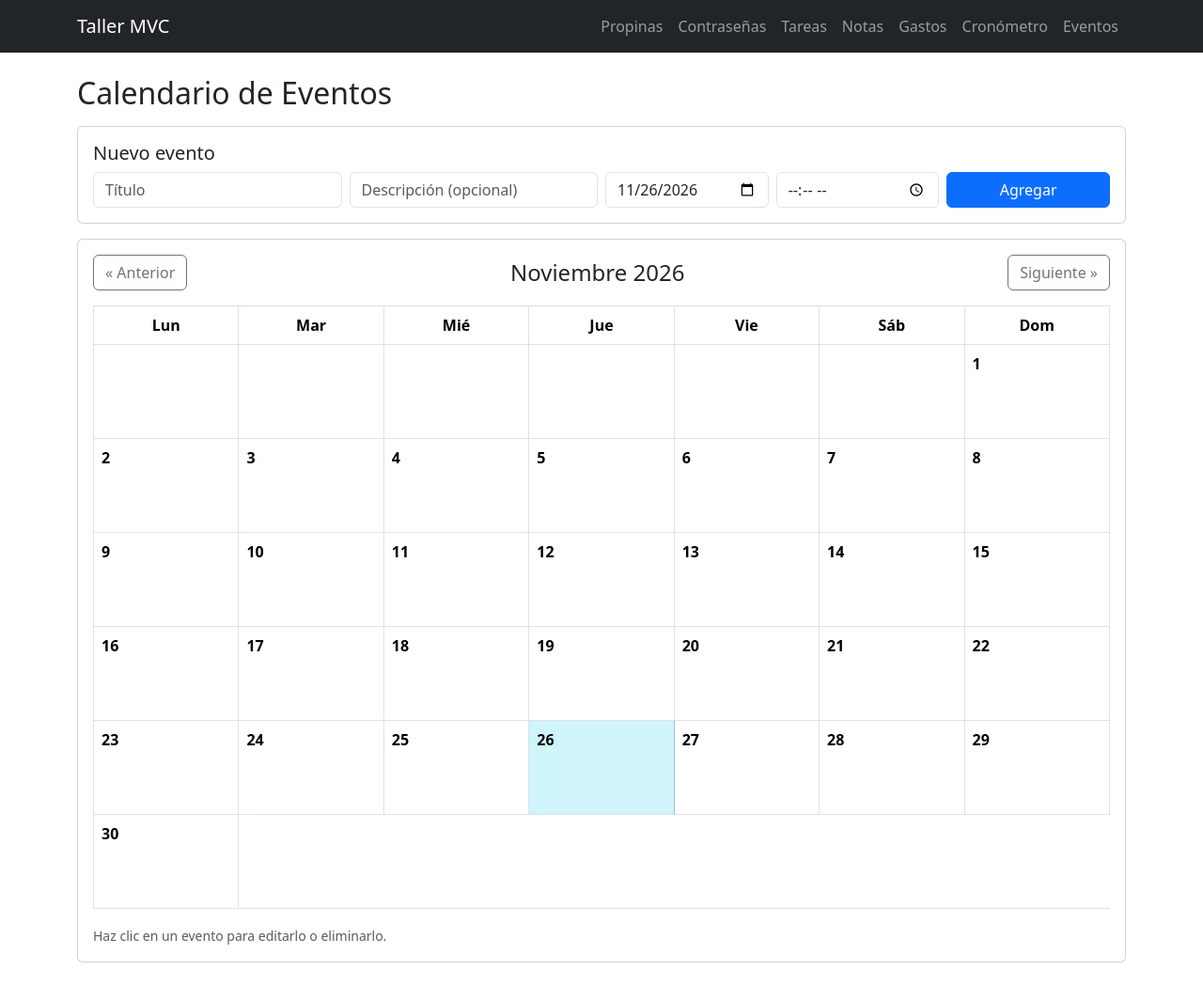
After one commit to santimendoza15/taller-mvc, a Laravel app: page /eventos in a window 1280 px wide. The commit adds this page. Shown: the whole page at 94% size. Run offline with Laravel 12, Linux system fonts and the light colour scheme; tables that the repository leaves empty hold one stand-in row (values such as "Sample post").

Commit message:
Add events calendar with reminders

```diff
--- /dev/null
+++ b/app/Http/Controllers/EventoController.php
@@ -0,0 +1,122 @@
+<?php
+
+namespace App\Http\Controllers;
+
+use App\Models\Evento;
+use Carbon\Carbon;
+use Illuminate\Http\Request;
+use Illuminate\Support\Facades\Session;
+use Illuminate\Support\Facades\Validator;
+
+class EventoController extends Controller
+{
+    public function index(Request $request) {
+
+        // El mes que se muestra en el calendario (por defecto, el actual)
+        $mes = Carbon::parse(($request->mes ?? date('Y-m')) . '-01');
+
+        // Los eventos de ese mes, agrupados por dia: [ '2026-11-25' => [evento, evento], ... ]
+        $eventosDelMes = Evento::whereYear('fecha', $mes->year)
+                               ->whereMonth('fecha', $mes->month)
+                               ->orderBy('hora')
+                               ->get()
+                               ->groupBy(function ($evento) {
+                                   return $evento->fecha->format('Y-m-d');
+                               });
+
+        // Recordatorios: los eventos de hoy y de manana
+        $recordatorios = Evento::whereBetween('fecha', [ date('Y-m-d'), date('Y-m-d', strtotime('+1 day')) ])
+                               ->orderBy('fecha')
+                               ->orderBy('hora')
+                               ->get();
+
+        return view('eventos/index', [
+            'mes' => $mes,
+            'eventosDelMes' => $eventosDelMes,
+            'recordatorios' => $recordatorios
+        ]);
+    }
+
+    public function store(Request $request) {
+
+        $this->validar($request);
+
+        $evento = new Evento();
+        $this->llenar($evento, $request);
+
+        Session::flash('message', 'Evento agregado');
+        return redirect()->route('eventos.index', [ 'mes' => substr($request->fecha, 0, 7) ]);
+    }
+
+    public function edit($id) {
+
+        $evento = Evento::find($id);
+
+        if (empty($evento)) {
+
+            Session::flash('message', 'El evento no existe');
+            return redirect()->route('eventos.index');
+        }
+
+        return view('eventos/edit', [ 'evento' => $evento ]);
+    }
+
+    public function update(Request $request, $id) {
+
+        $evento = Evento::find($id);
+
+        if (empty($evento)) {
+
+            Session::flash('message', 'El evento no existe');
+            return redirect()->route('eventos.index');
+        }
+
+        $this->validar($request);
+        $this->llenar($evento, $request);
+
+        Session::flash('message', 'Evento actualizado');
+        return redirect()->route('eventos.index', [ 'mes' => substr($request->fecha, 0, 7) ]);
+    }
+
+    public function destroy($id) {
+
+        $evento = Evento::find($id);
+
+        if ($evento) {
+            $evento->delete();
+            Session::flash('message', 'Evento eliminado');
+        }
+
+        return redirect()->route('eventos.index');
+    }
+
+    // Validacion compartida por crear y editar, para no repetirla
+    private function validar(Request $request) {
+
+        Validator::make($request->all(),
+        [
+            'titulo' => 'required|max:100',
+            'descripcion' => 'nullable|max:255',
+            'fecha' => 'required|date',
+            'hora' => 'nullable|date_format:H:i'
+        ],
+        [
+            'titulo.required' => 'El título es requerido',
+            'titulo.max' => 'El título no puede ser mayor a :max caracteres',
+            'descripcion.max' => 'La descripción no puede ser mayor a :max caracteres',
+            'fecha.required' => 'La fecha es requerida',
+            'fecha.date' => 'La fecha no es válida',
+            'hora.date_format' => 'La hora no es válida'
+        ])->validate();
+    }
+
+    // Asigna los campos del formulario al evento y lo guarda
+    private function llenar(Evento $evento, Request $request) {
+
+        $evento->titulo = $request->titulo;
+        $evento->descripcion = $request->descripcion;
+        $evento->fecha = $request->fecha;
+        $evento->hora = $request->hora;
+        $evento->save();
+    }
+}
--- /dev/null
+++ b/app/Models/Evento.php
@@ -0,0 +1,14 @@
+<?php
+
+namespace App\Models;
+
+use Illuminate\Database\Eloquent\Model;
+
+class Evento extends Model
+{
+    protected $table = 'eventos';
+
+    protected $casts = [
+        'fecha' => 'date',
+    ];
+}
--- /dev/null
+++ b/resources/views/eventos/index.blade.php
@@ -0,0 +1,111 @@
+@extends('layouts.app')
+
+@section('content')
+
+    <h2>Calendario de Eventos</h2>
+
+    @if (session('message'))
+        <div class="alert alert-success">{{ session('message') }}</div>
+    @endif
+
+    {{-- Recordatorios: eventos de hoy y de manana --}}
+    @if ($recordatorios->isNotEmpty())
+        <div class="alert alert-warning">
+            <b>🔔 Recordatorios</b>
+            <ul class="mb-0">
+                @foreach ($recordatorios as $evento)
+                    <li>
+                        {{ $evento->fecha->isToday() ? 'Hoy' : 'Mañana' }}
+                        {{ $evento->hora ? 'a las ' . substr($evento->hora, 0, 5) : '' }}:
+                        <b>{{ $evento->titulo }}</b>
+                    </li>
+                @endforeach
+            </ul>
+        </div>
+    @endif
+
+    <div class="card mt-3">
+        <div class="card-body">
+            <h5>Nuevo evento</h5>
+
+            <form action="{{ route('eventos.store') }}" method="POST" class="row g-2">
+                @csrf
+                <div class="col-md-3">
+                    <input type="text" name="titulo" class="form-control" placeholder="Título" value="{{ old('titulo') }}">
+                </div>
+                <div class="col-md-3">
+                    <input type="text" name="descripcion" class="form-control" placeholder="Descripción (opcional)" value="{{ old('descripcion') }}">
+                </div>
+                <div class="col-md-2">
+                    <input type="date" name="fecha" class="form-control" value="{{ old('fecha', date('Y-m-d')) }}">
+                </div>
+                <div class="col-md-2">
+                    <input type="time" name="hora" class="form-control" value="{{ old('hora') }}">
+                </div>
+                <div class="col-md-2 d-grid">
+                    <button type="submit" class="btn btn-primary">Agregar</button>
+                </div>
+            </form>
+        </div>
+    </div>
+
+    <div class="card mt-3">
+        <div class="card-body">
+
+            {{-- Navegacion entre meses --}}
+            <div class="d-flex justify-content-between align-items-center mb-3">
+                <a class="btn btn-outline-secondary" href="{{ route('eventos.index', ['mes' => $mes->copy()->subMonth()->format('Y-m')]) }}">&laquo; Anterior</a>
+                <h4 class="m-0 text-capitalize">{{ $mes->locale('es')->translatedFormat('F Y') }}</h4>
+                <a class="btn btn-outline-secondary" href="{{ route('eventos.index', ['mes' => $mes->copy()->addMonth()->format('Y-m')]) }}">Siguiente &raquo;</a>
+            </div>
+
+            @php
+                // Cuantas casillas vacias van antes del dia 1 (lunes = 0 ... domingo = 6)
+                $vacias = $mes->dayOfWeekIso - 1;
+                $diasDelMes = $mes->daysInMonth;
+            @endphp
+
+            <table class="table table-bordered" style="table-layout: fixed;">
+                <thead>
+                    <tr class="text-center">
+                        <th>Lun</th><th>Mar</th><th>Mié</th><th>Jue</th><th>Vie</th><th>Sáb</th><th>Dom</th>
+                    </tr>
+                </thead>
+                <tbody>
+                    <tr>
+                        {{-- Casillas vacias antes del primer dia --}}
+                        @for ($i = 0; $i < $vacias; $i++)
+                            <td></td>
+                        @endfor
+
+                        @for ($dia = 1; $dia <= $diasDelMes; $dia++)
+                            @php
+                                $fecha = $mes->copy()->day($dia)->format('Y-m-d');
+                            @endphp
+
+                            <td style="height: 100px; vertical-align: top;" class="{{ $fecha == date('Y-m-d') ? 'table-info' : '' }}">
+                                <b>{{ $dia }}</b>
+
+                                @foreach ($eventosDelMes[$fecha] ?? [] as $evento)
+                                    <div class="badge bg-primary d-block text-start text-truncate mt-1">
+                                        <a href="{{ route('eventos.edit', $evento->id) }}" class="text-white text-decoration-none">
+                                            {{ $evento->hora ? substr($evento->hora, 0, 5) : '' }} {{ $evento->titulo }}
+                                        </a>
+                                    </div>
+                                @endforeach
+                            </td>
+
+                            {{-- Al llegar al domingo, cierra la fila y abre una nueva --}}
+                            @if (($dia + $vacias) % 7 == 0 && $dia < $diasDelMes)
+                                </tr><tr>
+                            @endif
+                        @endfor
+                    </tr>
+                </tbody>
+            </table>
+
+            <small class="text-muted">Haz clic en un evento para editarlo o eliminarlo.</small>
+        </div>
+    </div>
+
+@endsection
--- a/resources/views/layouts/app.blade.php
+++ b/resources/views/layouts/app.blade.php
@@ -17,6 +17,7 @@
                 <li class="nav-item"><a class="nav-link" href="{{ route('notas.index') }}">Notas</a></li>
                 <li class="nav-item"><a class="nav-link" href="{{ route('gastos.index') }}">Gastos</a></li>
                 <li class="nav-item"><a class="nav-link" href="{{ route('cronometro.index') }}">Cronómetro</a></li>
+                <li class="nav-item"><a class="nav-link" href="{{ route('eventos.index') }}">Eventos</a></li>
             </ul>
         </div>
     </nav>
--- a/routes/web.php
+++ b/routes/web.php
@@ -12,3 +12,4 @@ include('web/tareas.php');
 include('web/notas.php');
 include('web/gastos.php');
 include('web/cronometro.php');
+include('web/eventos.php');
--- /dev/null
+++ b/routes/web/eventos.php
@@ -0,0 +1,10 @@
+<?php
+
+use App\Http\Controllers\EventoController;
+use Illuminate\Support\Facades\Route;
+
+Route::get('/eventos' , [EventoController::class, 'index'])->name('eventos.index');
+Route::post('/eventos' , [EventoController::class, 'store'])->name('eventos.store');
+Route::get('/eventos/{id}/editar' , [EventoController::class, 'edit'])->name('eventos.edit');
+Route::put('/eventos/{id}' , [EventoController::class, 'update'])->name('eventos.update');
+Route::delete('/eventos/{id}' , [EventoController::class, 'destroy'])->name('eventos.destroy');
```
Also changed, not shown: resources/views/eventos/edit.blade.php (added, +49 -0 lines), database/migrations/2026_11_25_235953_create_eventos_table.php (added).
